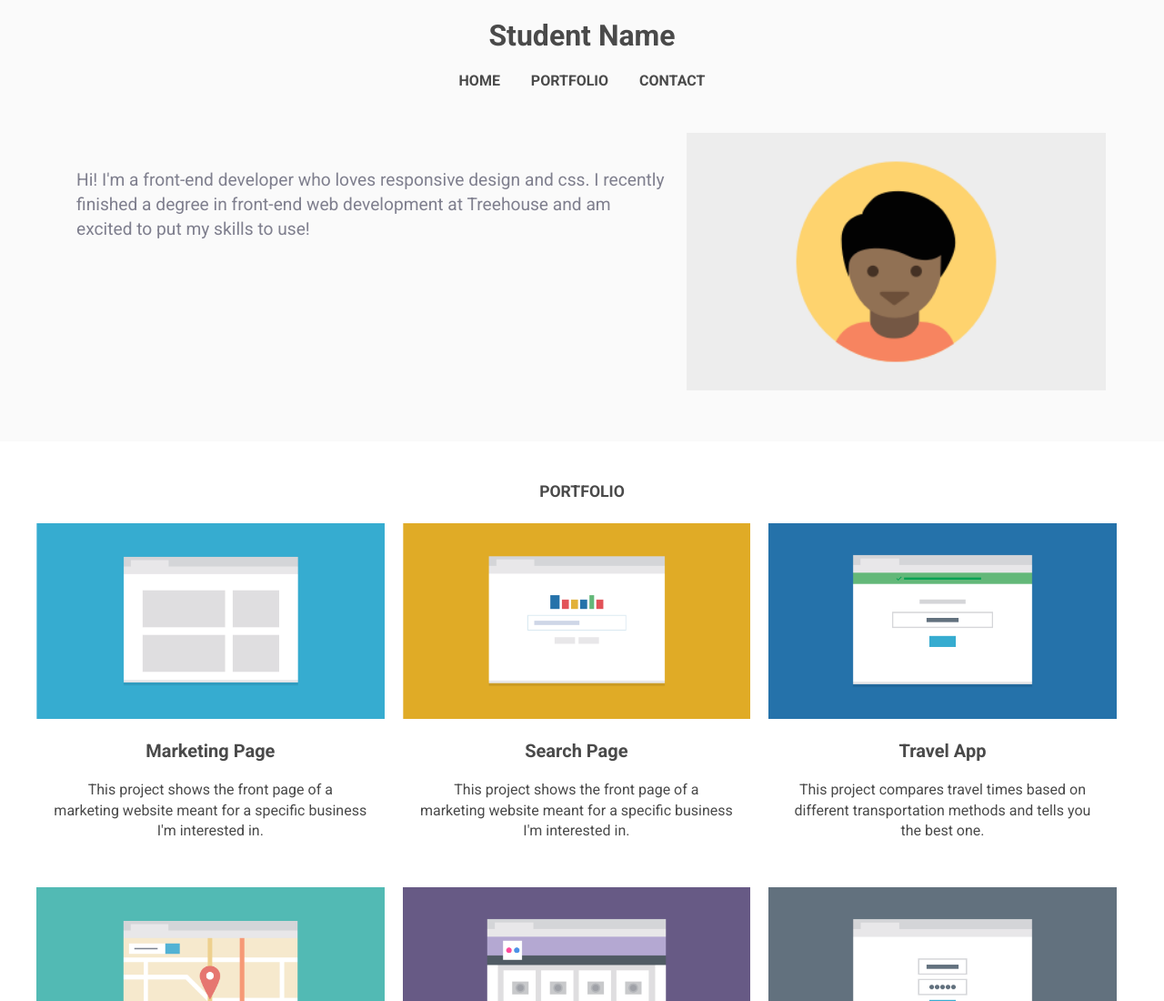
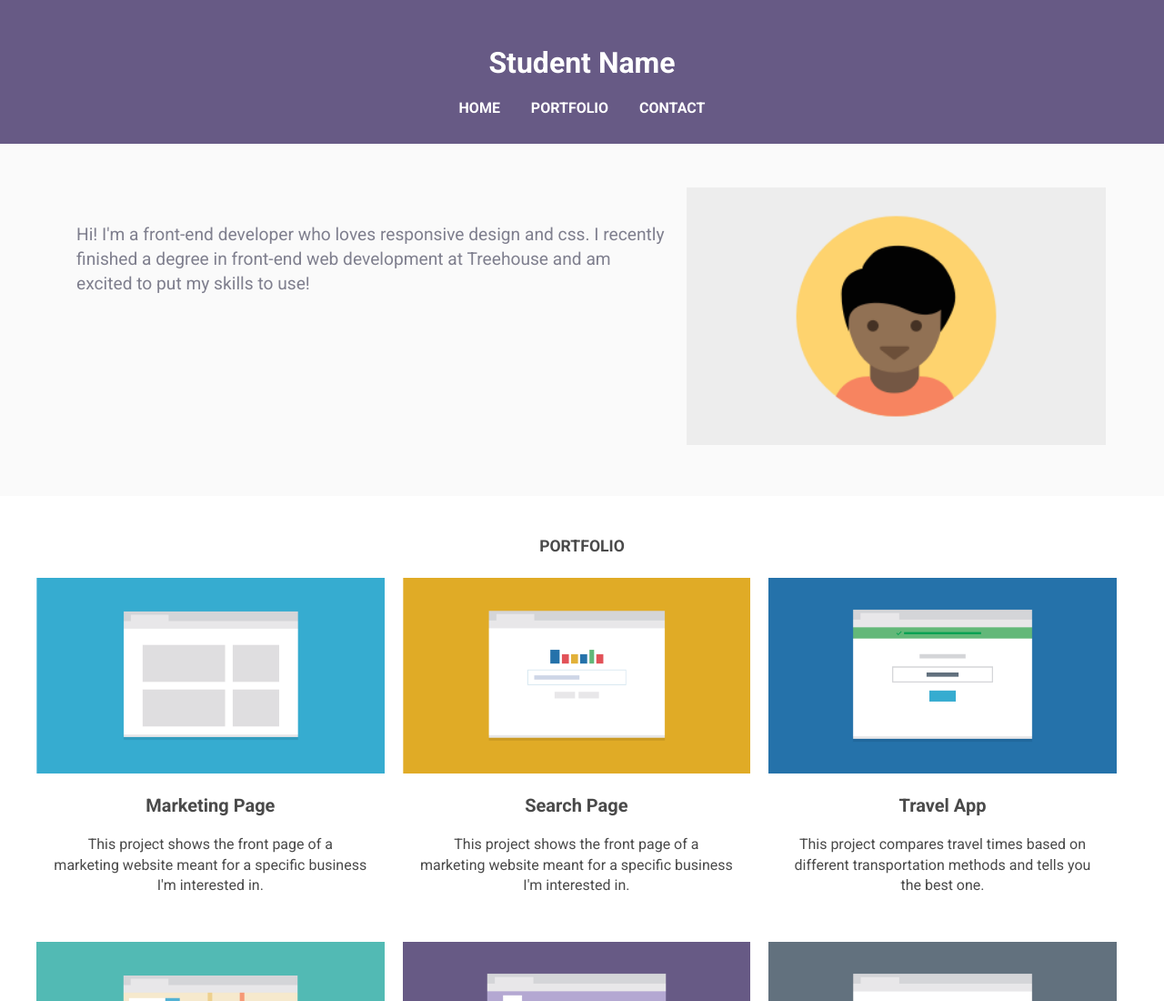
Before and after one commit to venessabaez/Responsive-Layout, a plain HTML site: page index.html in a window 1280 px wide. Shown: the top 1100 px of the page at 91% size. Drawn offline with Linux system fonts and the light colour scheme.

Commit message:
Updated navigation and header
Changed background color and style of the header and nav.

```diff
--- a/css/style.css
+++ b/css/style.css
@@ -39,6 +39,7 @@ a, a:visited {
 h1 {
  text-align: center;
  font-size: 2em;
+ color: #fff;
 }
 
 h2 {
@@ -56,19 +57,29 @@ p {
   line-height: 140%;
 }
 
+header {
+  background-color: #675a85;
+  padding: 30px 0;
+}
 
 .main-nav {
   padding: 0;
 }
 
 .main-nav li{
+  background-color: #b4a8d2;
+  color: #fff;
   list-style: none;
   text-transform: uppercase;
   font-weight: bold;
-  background-color: #fff;
   padding: 15px;
   margin-bottom: 5px;
 }
+
+.main-nav li a {
+  color: #fff;
+}
+
 
 #intro {
   padding: 30px 0px;
@@ -136,7 +147,7 @@ MEDIA QUERY - TABLET SIZE SCREENS
   }
 
   .main-nav li {
-    background-color: #fafafa;
+    background-color: #675a85;
     display: inline;
   }
 
@@ -155,10 +166,6 @@ MEDIA QUERY - TABLET SIZE SCREENS
   #intro-right {
     width: 40%;
     float: right;
-  }
-
-  #portfolio-container {
-
   }
 
   .portfolio-item {
--- a/index.html
+++ b/index.html
@@ -10,9 +10,8 @@
 
   </head>
   <body>
-    <div class="container">
-      <div class="wrapper">
-        <header>
+
+    <header class="clearfix">
       <h1>Student Name</h1>
       <nav>
         <ul class="main-nav">
@@ -21,6 +20,10 @@
           <li><a href="#contact">Contact</a></li>
         </ul>
       </nav>
+    </header>
+
+    <div class="container">
+      <div class="wrapper">
         <div id="intro" class="clearfix">
           <div id="intro-right">
             <img src="images/responsive-layout-profile.png" alt="Profile Picture">
@@ -29,7 +32,6 @@
             <p>Hi! I'm a front-end developer who loves responsive design and css. I recently finished a degree in front-end web development at Treehouse and am excited to put my skills to use!</p>
           </div>
         </div>
-        </header>
       </div>
     </div>
 
```
Lines whose indentation alone changed are shown as unchanged.
